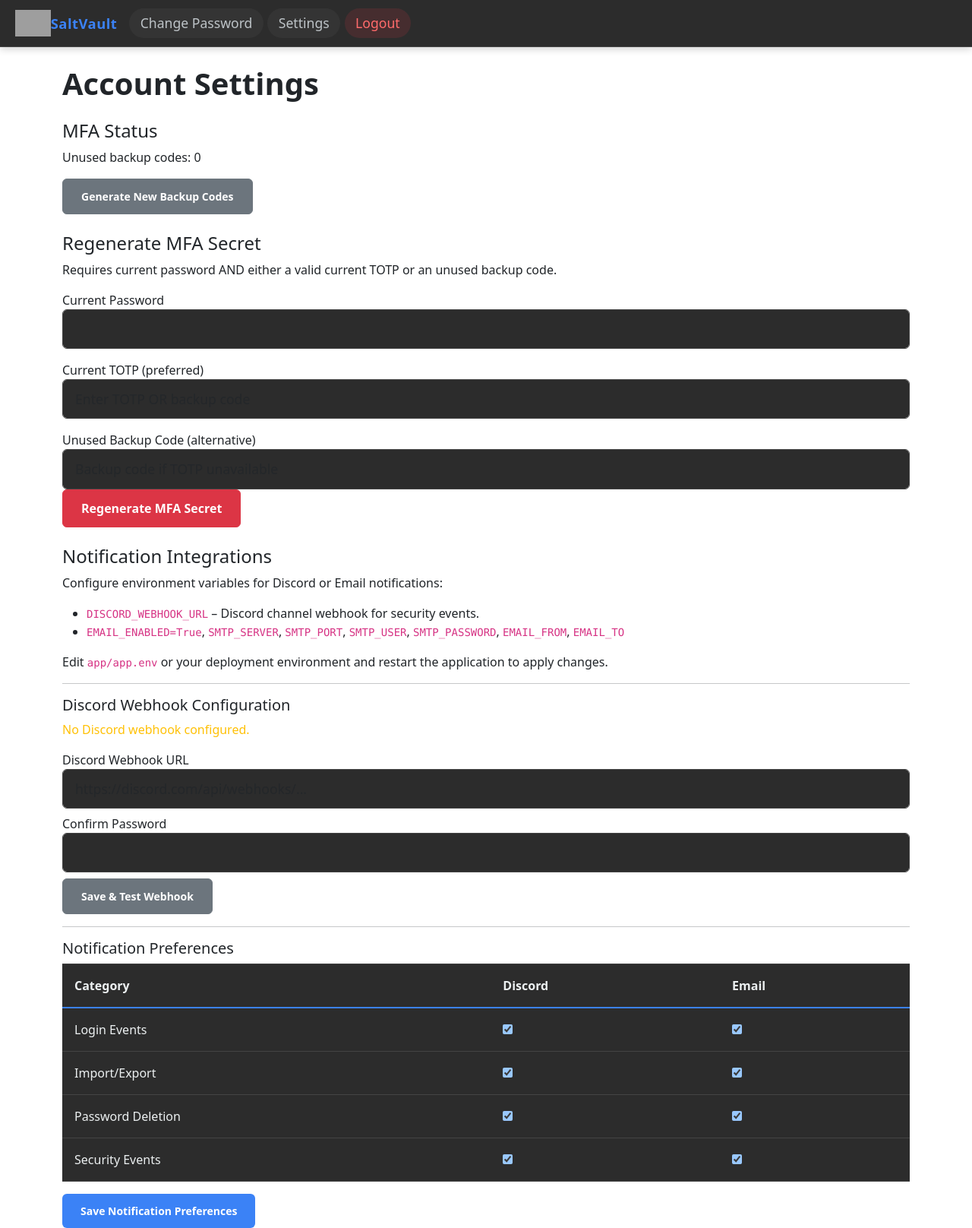
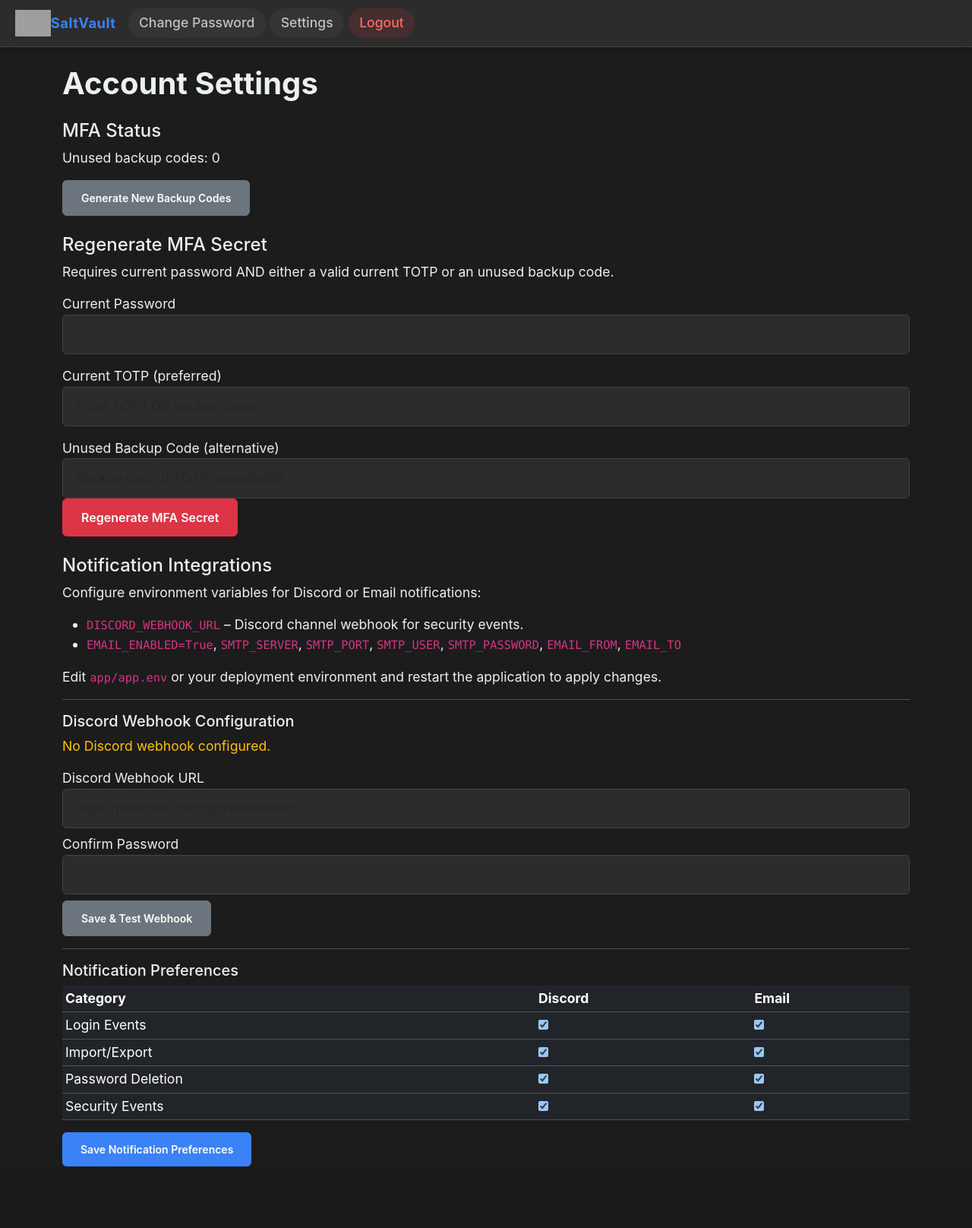
Before and after one commit to CyberPanther232/saltvault, a Flask app: page /settings in a window 1280 px wide. Shown: the whole page at 76% size. After the commit the page ends 1535 px from the top, so only its background shows below. Run offline with Flask 3, Linux system fonts and the light colour scheme; a user stored in the database is signed in; data comes from the database, SQL or seed files in the repository; data that the repository does not hold is empty; some libraries are stand-ins or nearby versions; grey boxes are pictures that could not be loaded.

Commit message:
FIX: Revert custom table styling

```diff
--- a/app/static/css/style.css
+++ b/app/static/css/style.css
@@ -12,7 +12,7 @@
     --border-color: #444;
 }
 
-[data-theme="dark"] body {
+body {
     font-family: var(--font-family);
     background-color: var(--bg-color);
     color: var(--text-color);
@@ -153,31 +153,6 @@ h2 {
     .field-selector { position:static; }
 }
 
-[data-theme="dark"] .table {
-    --bs-table-bg: var(--surface-color);
-    --bs-table-color: var(--text-color);
-    --bs-table-border-color: var(--border-color);
-    --bs-table-striped-bg: #383838;
-    --bs-table-hover-bg: #424242;
-}
-
-.table thead th {
-    border-bottom: 2px solid var(--primary-color);
-    font-weight: 600;
-    padding: 1rem; /* Increased padding */
-}
-
-.table td, .table th {
-    border-top: 1px solid var(--border-color);
-    padding: 1rem; /* Increased padding */
-}
-
-.notes-row td {
-    background-color: var(--bg-color);
-    padding: 1.5rem;
-    border-top: 1px dashed var(--border-color) !important;
-}
-
 .btn {
     transition: all 0.2s ease-in-out;
     border-radius: 0.375rem;
```
